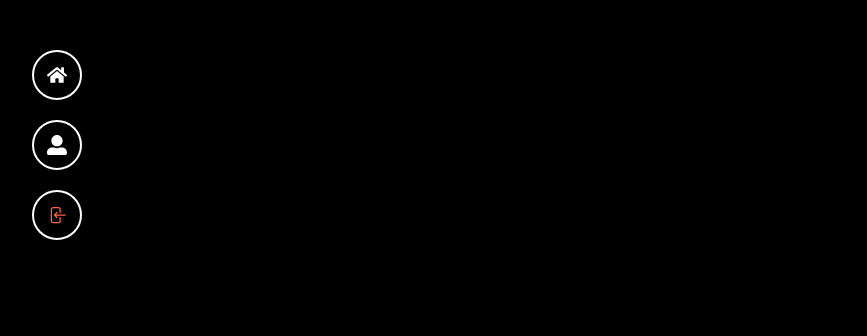
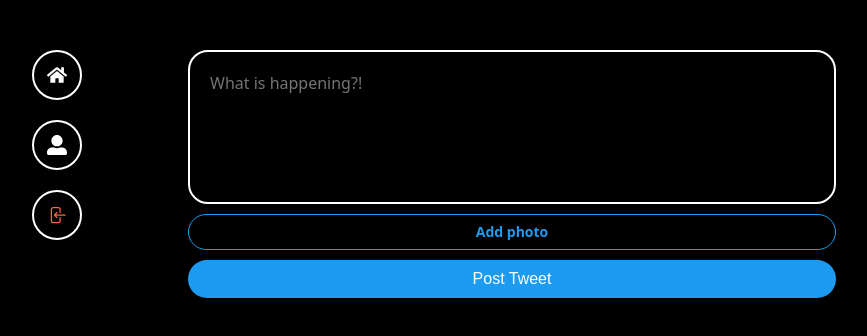
Before and after one commit to HTTDuong/twitter-clone, a React (Vite) app: page / in a window 1280 px wide. Shown: the top 336 px of the page, without its empty margins (234-1101 px from the left). Built offline with nearby package versions, Linux system fonts and the light colour scheme; no server answers; sample sign-in values are in the browser's storage.

Commit message:
add: post tweet form

```diff
--- /dev/null
+++ b/src/components/post-tweet-form.tsx
@@ -0,0 +1,99 @@
+import { useState } from "react";
+import { styled } from "styled-components";
+
+const Form = styled.form`
+  display: flex;
+  flex-direction: column;
+  gap: 10px;
+`;
+
+const TextArea = styled.textarea`
+  border: 2px solid white;
+  padding: 20px;
+  border-radius: 20px;
+  font-size: 16px;
+  color: white;
+  background-color: black;
+  width: 100%;
+  resize: none;
+  font-family: system-ui, -apple-system, BlinkMacSystemFont, "Segoe UI", Roboto,
+    Ubuntu, Cantarell, "Helvetica Neue", sans-serif;
+  &::placeholder {
+    font-size: 16px;
+  }
+  &:focus {
+    outline: none;
+    border-color: #1d9bf0;
+  }
+`;
+
+const AttachFileButton = styled.label`
+  padding: 10px 0px;
+  color: #1d9bf0;
+  text-align: center;
+  border-radius: 20px;
+  border: 1px solid #1d9bf0;
+  font-size: 14px;
+  font-weight: 600;
+  curseur: pointer;
+`;
+
+const AttachFileInput = styled.input`
+  display: none;
+`;
+
+const SubmitBtn = styled.input`
+  background-color: #1d9bf0;
+  color: white;
+  border: none;
+  padding: 10px 0px;
+  border-radius: 20px;
+  font-size: 16px;
+  cursor: pointer;
+  &:hover,
+  &:active {
+    opacity: 0.8;
+  }
+`;
+
+export default function PostTweetForm() {
+  const [isLoading, setIsLoading] = useState(false);
+  const [tweet, setTweet] = useState("");
+  const [file, setFile] = useState<File | null>(null);
+
+  const onChange = (event: React.ChangeEvent<HTMLTextAreaElement>) => {
+    setTweet(event.target.value);
+  };
+
+  const onFileChange = (event: React.ChangeEvent<HTMLInputElement>) => {
+    const { files } = event.target;
+    if (files && files.length === 1) {
+      setFile(files[0]);
+    }
+  };
+
+  return (
+    <Form>
+      <TextArea
+        rows={5}
+        maxLength={180}
+        onChange={onChange}
+        value={tweet}
+        placeholder="What is happening?!"
+      ></TextArea>
+      <AttachFileButton htmlFor="file">
+        {file ? "Photo added ✅" : "Add photo"}
+      </AttachFileButton>
+      <AttachFileInput
+        onChange={onFileChange}
+        type="file"
+        id="file"
+        accept="image/*"
+      />
+      <SubmitBtn
+        type="submit"
+        value={isLoading ? "Posting..." : "Post Tweet"}
+      />
+    </Form>
+  );
+}
--- a/src/routes/home.tsx
+++ b/src/routes/home.tsx
@@ -1,3 +1,12 @@
+import { styled } from "styled-components";
+import PostTweetForm from "../components/post-tweet-form";
+
+const Wrapper = styled.div``;
+
 export default function Home() {
-  return <h1></h1>;
+  return (
+    <Wrapper>
+      <PostTweetForm />
+    </Wrapper>
+  );
 }
```
